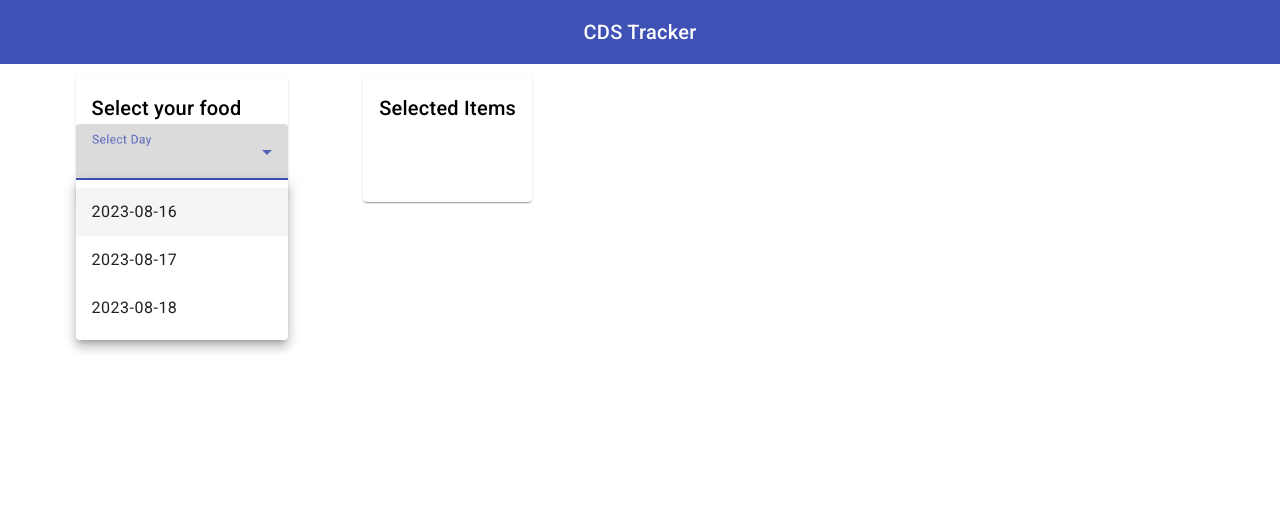
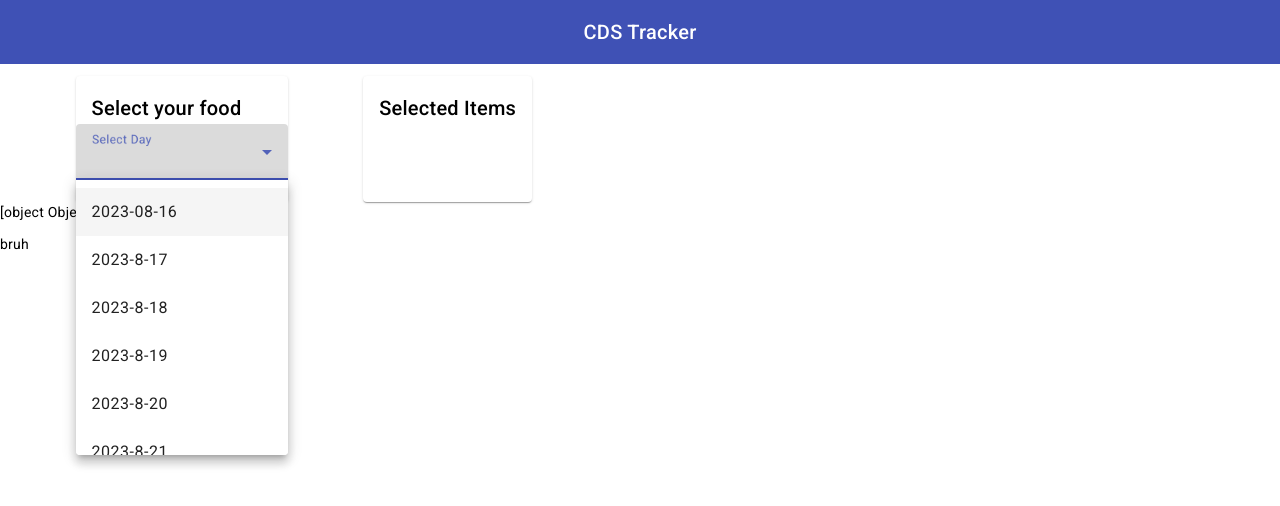
Before and after one commit to thayerh/cds-calculator, an Angular app: page / in a window 1280 px wide. Both pictures are taken after a click on the element 181 px from the left and 160 px from the top of the page. Shown: the top 506 px of the page. Built offline with nearby package versions, Linux system fonts and the light colour scheme.

Commit message:
fixed stupid thing

```diff
--- a/src/app/Components/select-foods/select-foods.component.html
+++ b/src/app/Components/select-foods/select-foods.component.html
@@ -6,8 +6,16 @@
     <mat-form-field>
       <mat-label>Select Day</mat-label>
       <mat-select [(value)]="selectedDay">
-        <mat-option *ngFor="let key of keys" [value]="menu">
-          {{key}}
+        <mat-option *ngFor="let day of days" [value]="initializeDay(day)">
+          {{day}}
+        </mat-option>
+      </mat-select>
+    </mat-form-field>
+    <mat-form-field *ngIf="selectedDay">
+      <mat-label>Time</mat-label>
+      <mat-select [(value)]="selectedTime">
+        <mat-option *ngFor="let time of times" [value]="time">
+          {{time}}
         </mat-option>
       </mat-select>
     </mat-form-field>
@@ -20,3 +28,6 @@
   </mat-card>
   <p>{{selectedDay}}</p>
 </div>
+<p>{{selectedDayObject}}</p>
+
+<p>bruh</p>
--- a/src/app/Components/select-foods/select-foods.component.ts
+++ b/src/app/Components/select-foods/select-foods.component.ts
@@ -1,3 +1,4 @@
+import { NONE_TYPE } from '@angular/compiler';
 import { Component } from '@angular/core';
 import { MealserviceService } from 'src/app/Services/mealservice.service';
 
@@ -7,14 +8,28 @@ import { MealserviceService } from 'src/app/Services/mealservice.service';
   styleUrls: ['./select-foods.component.scss']
 })
 export class SelectFoodsComponent {
-  menu = this.mealService.menu;
-  keys = Object.keys(this.menu)
+  //first layer
+  menu = Object(this.mealService.menu);
+  days = Object.keys(this.menu)
+  selectedDay= '';
 
-  selectedDay: string | undefined;
+  //second layer
+  selectedDayObject = Object(this.menu[this.selectedDay]);
+  times = Object.keys(Object(this.menu[this.selectedDay]))
+  selectedTime = ''
 
-  days: string[] = [
-    "monday", "tuesday", "wednesday", "thursday","friday", "saturday", "sunday"
-  ];
+  //selectedTimeObject = this.selected
+
+public initializeDay(day:string): string{
+  this.selectedDayObject = this.menu[day];
+  this.times = Object.keys(Object(this.menu[day]))
+  return day;
+}
+
+public initializeTime(time:string): string {
+
+  return time
+}
 
   selectedFoods = [];
 
--- a/src/app/Services/mealservice.service.ts
+++ b/src/app/Services/mealservice.service.ts
@@ -1,5 +1,5 @@
 import { Injectable } from '@angular/core';
-import menuList from '../../../scrape/results2.json'
+import menuList from '../../../scrape/results.json'
 import { FoodItem } from 'src/assets/food-item';
 import { DaysMenu } from 'src/assets/days-menu';
 import { Menu } from 'src/assets/menu';
@@ -11,5 +11,6 @@ export class MealserviceService {
 
   menu= menuList;
 
+
   constructor() { }
 }
```
